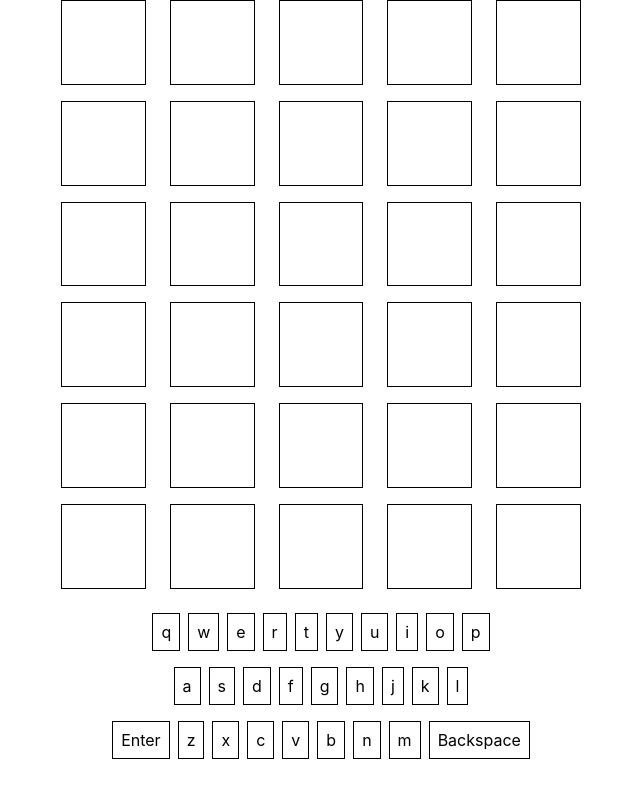
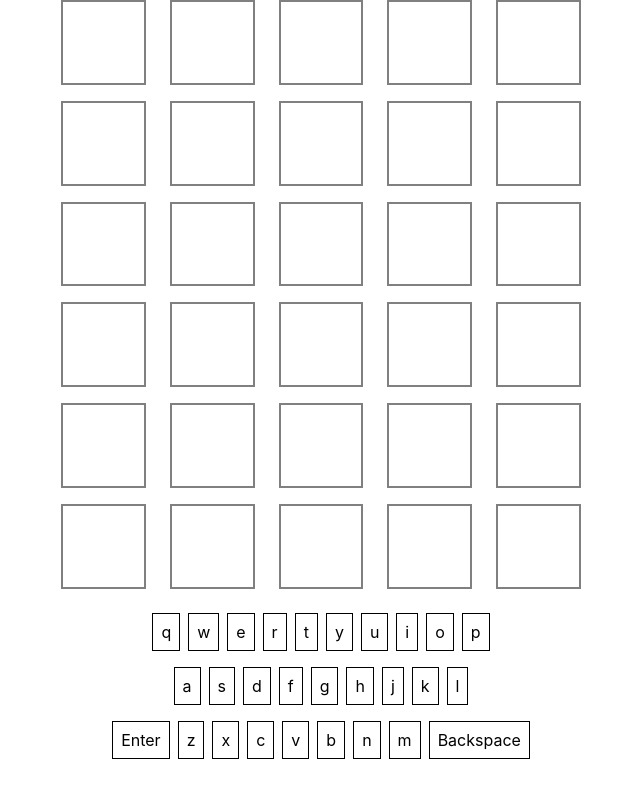
Before and after one commit to loaizageorge/wordle-clone, a React (Create React App) app: page / in a window 1280 px wide. Shown: the whole page, without its empty margins (319-959 px from the left). Built offline with nearby package versions, Linux system fonts and the light colour scheme.

Commit message:
feat: tile flip animation

```diff
--- a/src/Components/Gameboard.tsx
+++ b/src/Components/Gameboard.tsx
@@ -29,6 +29,7 @@ const Gameboard = () => {
   const [guess, updateGuess] = useState([]);
   const [attempt, updateAttemptCount] = useState(0);
   const [prevGuesses, addGuessToPrev] = useState([[]]);
+  const [flipRowAnimation, setFlipRowAnimation] = useState(false);
 
   /**
    * 1. Guess === Word => You win!
@@ -45,13 +46,9 @@ const Gameboard = () => {
     const realWord = await checkIfGuessIsRealWord();
     if (!realWord) {
       alert('The word you have guessed has been deemed fake by Merriam')
+      // TODO: Fail / shake tile animation
       return false;
     }
-    const correct = guess.join('').toUpperCase() === ACTUAL_WORD.join('');
-
-    if (correct) {
-      alert('You win!');
-    } else {
     // save the guess to render with hints
     if (prevGuesses[0].length) {
       addGuessToPrev([...prevGuesses, guess]);
@@ -59,14 +56,22 @@ const Gameboard = () => {
       addGuessToPrev([guess]);
     }
 
+    // The word will be checked on componentDidUpdate so we can apply animations
+    // to the guess on the previous row, along with styled guess tiles
     updateGuess([]);
-      // move onto the next guess
     updateAttemptCount(attempt+1);
+    setFlipRowAnimation(true);
+
 
   }
+
+  // TODO: move this to useEffect on prevGuesses change
+  const checkGuess2 =() => {
+    const correct = guess.join('').toUpperCase() === ACTUAL_WORD.join('');
   }
 
   const checkIfGuessIsRealWord = async () => {
+    return true;
     const response = await request(guess.join(''));
     return response.some((item: any) => typeof(item) === 'object');
   }
@@ -95,6 +100,7 @@ const Gameboard = () => {
         currentGuess={guess}
         attempt={attempt}
         prevGuesses={prevGuesses}
+        flipRowAnimation={flipRowAnimation}
       />
       <Keyboard
         addLetterToGuess={addLetterToGuess}
--- a/src/Components/Guess.tsx
+++ b/src/Components/Guess.tsx
@@ -7,13 +7,14 @@ interface GuessProps {
   guesses: number,
   wordLength: number,
   prevGuesses: string[][],
-  actualWord: string[]
+  actualWord: string[],
+  flipRowAnimation: boolean,
 }
 
 const GuessRowStyles = styled.div`
 `;
 
-export default function Guess({attempt, currentGuess, wordLength, guesses, prevGuesses, actualWord}: GuessProps) {
+export default function Guess({attempt, currentGuess, wordLength, guesses, prevGuesses, actualWord, flipRowAnimation}: GuessProps) {
   // Apparently this is better for iterating in a react render rather than just a for loop?
   // https://stackoverflow.com/a/30651275
   const guessRowIterator = Array(guesses).fill(0);
@@ -23,8 +24,9 @@ export default function Guess({attempt, currentGuess, wordLength, guesses, prevG
       {
         guessRowIterator.map((_:number, index: number) => {
           const active = index === attempt;
+          const flip = flipRowAnimation && (index === attempt - 1);
           return <GuessRowStyles>
-            <GuessRow showHint={!active} actualWord={actualWord} guess={active ? currentGuess : prevGuesses[index]} wordLength={wordLength} />
+            <GuessRow key={`guess_row_${index}`} flipRowAnimation={flip} className='guess-row'  showHint={!active} actualWord={actualWord} guess={active ? currentGuess : prevGuesses[index]} wordLength={wordLength} />
           </GuessRowStyles>
 
         })
--- a/src/Components/GuessRow.tsx
+++ b/src/Components/GuessRow.tsx
@@ -6,6 +6,8 @@ interface GuessRowProps {
   wordLength: number,
   actualWord: string[],
   showHint: boolean,
+  className: string,
+  flipRowAnimation: boolean,
 }
 
 const GuessRowStyles = styled.div`
@@ -14,7 +16,7 @@ const GuessRowStyles = styled.div`
   grid-gap: 1.5rem;
 `
 
-export default function GuessRow({guess, wordLength, actualWord, showHint}: GuessRowProps) {
+export default function GuessRow({guess, wordLength, actualWord, showHint, flipRowAnimation}: GuessRowProps) {
   const worldLengthIterator = Array(wordLength).fill(0);
 
   function returnGuessTileHint(index: number) {
@@ -38,9 +40,9 @@ export default function GuessRow({guess, wordLength, actualWord, showHint}: Gues
         // the guess length, so we're not accidentally going out of bounds
         if (guess && guess[index] !== undefined) {
           const hintType = returnGuessTileHint(index);
-          return <GuessTile hint={hintType} letter={guess[index]} />
+          return <GuessTile flipRowAnimation={flipRowAnimation} hint={hintType} letter={guess[index]} />
         }
-        return <GuessTile letter='' />
+        return <GuessTile flipRowAnimation={false} letter='' />
       })
     }
     </GuessRowStyles>
--- a/src/Components/GuessTile.tsx
+++ b/src/Components/GuessTile.tsx
@@ -1,39 +1,62 @@
-import styled from 'styled-components';
+import styled, { css, keyframes } from 'styled-components'
 
 interface GuessTileProps {
   letter: string
   hint?: string,
+  flipRowAnimation: boolean,
+  tileBorderColor ?: string
 }
 
-interface IGuessTileStyles {
-  tileBorderColor: string,
-}
+const rotate = keyframes`
+  0% {
+    transform: rotateX(0deg);
+  }
 
-const GuessTileStyles = styled.div<IGuessTileStyles>`
+  25% {
+    transform: rotateX(-90deg);
+  }
+
+  50% {
+    transform: rotateX(-90deg);
+  }
+
+  100% {
+    transform: rotateX(0deg);
+  }
+`;
+
+const GuessTileStyles = styled.div<GuessTileProps>`
   display: inline-flex;
   box-sizing: border-box;
   justify-content: center;
   align-items: center;
   font-size: 3rem;
   font-weight: bold;
-  border: 1px solid ${props => props.tileBorderColor};
+  border: 2px solid ${props => props.tileBorderColor};
+  width: 100%;
+  height: 100%;
+  ${props => props.flipRowAnimation && css`
+    animation-name: ${rotate};
+    animation-duration: .75s;
+    animation-timing-function: linear;
+  `}
+
   ::before {
     content: '';
     padding-bottom: 100%;
     display: inline-block;
   }
-`
+`;
 
-export default function GuessTile({letter, hint=''}: GuessTileProps) {
-  let tileBorderColor = 'black';
+export default function GuessTile({letter, hint='', flipRowAnimation}: GuessTileProps) {
+  let tileBorderColor = 'grey';
   if (hint === 'match') {
     tileBorderColor= 'green';
   } else if (hint ==='close') {
     tileBorderColor = 'red';
   }
 
-
-  return<GuessTileStyles tileBorderColor={tileBorderColor}>
-    {letter}
-  </GuessTileStyles>
+  return <GuessTileStyles letter={letter} flipRowAnimation={flipRowAnimation} tileBorderColor={tileBorderColor}>
+        {letter}
+    </GuessTileStyles>
 }
```
Lines whose indentation alone changed are shown as unchanged.
